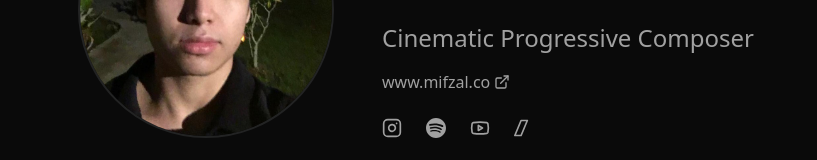
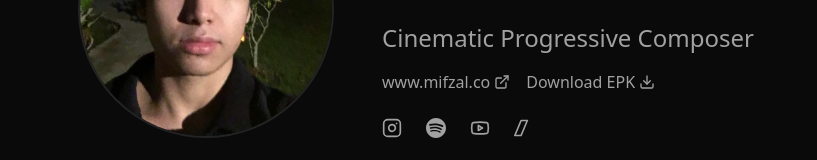
Before and after one commit to mifzalfauzi/mifzal-music-website, a Next.js app: page /epk in a window 1280 px wide. Shown: the part 182-342 px from the top of the page, without its empty margins (224-1041 px from the left). Built offline with nearby package versions, Linux system fonts and the light colour scheme.

Commit message:
with epk download

```diff
--- a/src/app/epk/page.tsx
+++ b/src/app/epk/page.tsx
@@ -1,6 +1,6 @@
 "use client"
 
-import { Mail, Music, Instagram, ExternalLink, Youtube, Copy, Check } from "lucide-react"
+import { Mail, Music, Instagram, ExternalLink, Youtube, Copy, Check, Download } from "lucide-react"
 import Image from "next/image"
 import { useState } from "react"
 
@@ -148,7 +148,7 @@ export default function EPK() {
               <p className="text-lg md:text-2xl text-muted-foreground font-light mb-4">
                 Cinematic Progressive Composer
               </p>
-              <div className="flex justify-center md:justify-start">
+              <div className="flex justify-center md:justify-start gap-4">
                 <a
                   href="https://www.mifzal.co"
                   target="_blank"
@@ -158,6 +158,14 @@ export default function EPK() {
                   <span>www.mifzal.co</span>
                   <ExternalLink className="w-4 h-4" />
                 </a>
+                <button
+                  onClick={() => window.print()}
+                  className="flex items-center space-x-1 text-muted-foreground hover:text-white/80 transition-colors cursor-pointer"
+                  title="Download EPK as PDF"
+                >
+                  <span>Download EPK</span>
+                  <Download className="w-4 h-4" />
+                </button>
               </div>
               <div className="flex justify-center md:justify-start gap-6 pt-6">
 
```
